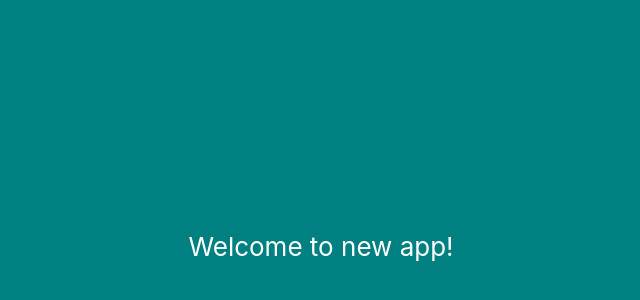
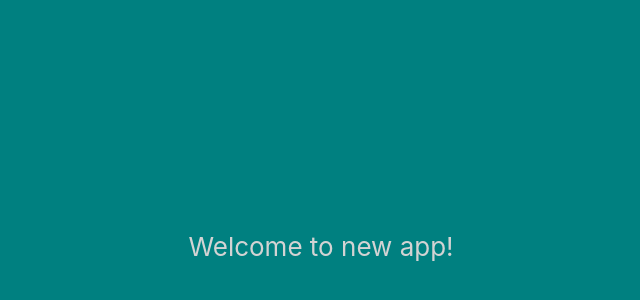
Before and after one commit to jmmarco/throw-away, a React (Create React App) app: page / in a window 1280 px wide. Shown: the part 154-454 px from the top of the page, without its empty margins (319-959 px from the left). Built offline with nearby package versions, Linux system fonts and the light colour scheme.

Commit message:
Change text color

```diff
--- a/src/App.css
+++ b/src/App.css
@@ -21,7 +21,7 @@
   align-items: center;
   justify-content: center;
   font-size: calc(10px + 2vmin);
-  color: white;
+  color: lightgray;
 }
 
 .App-link {
```
